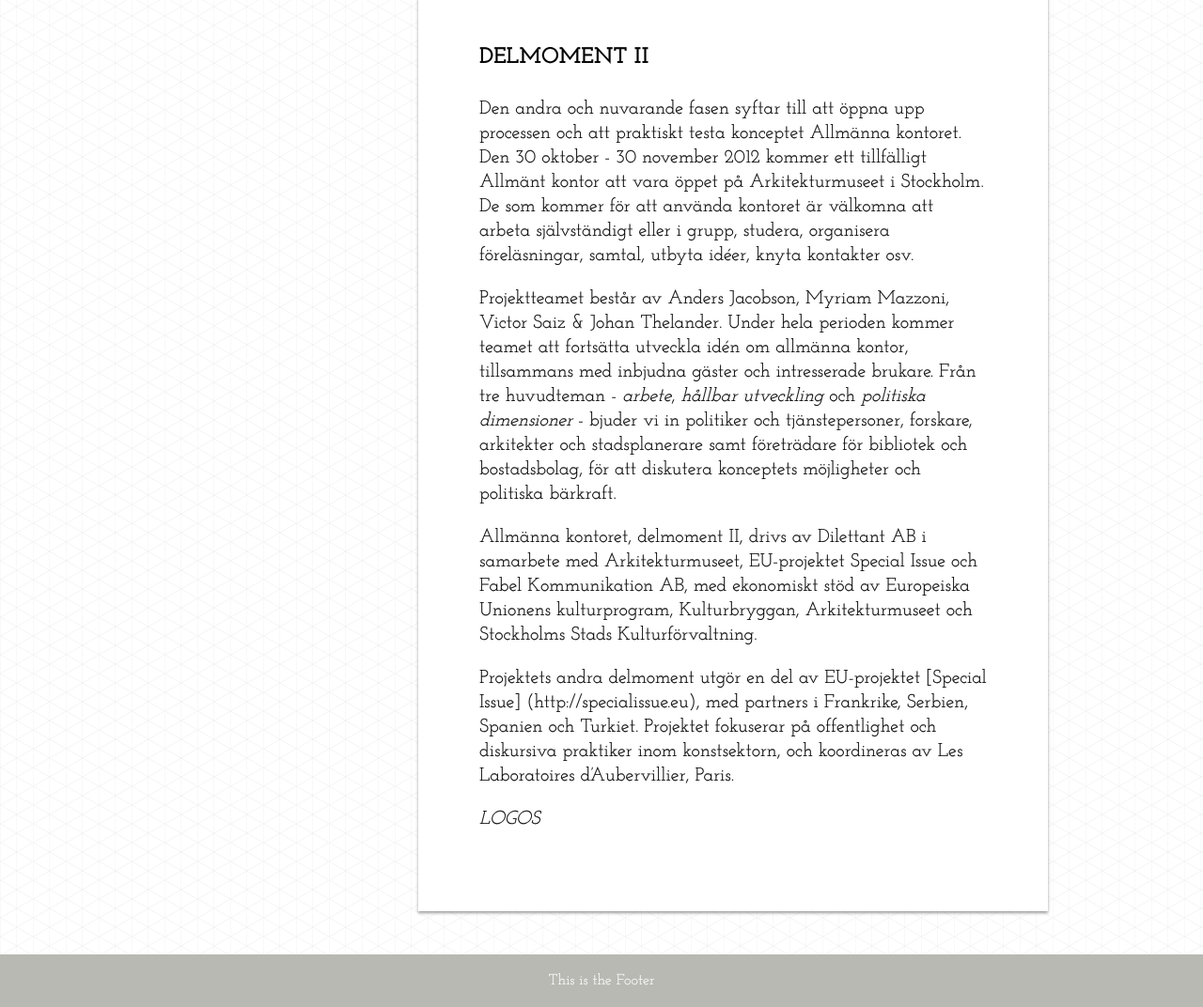
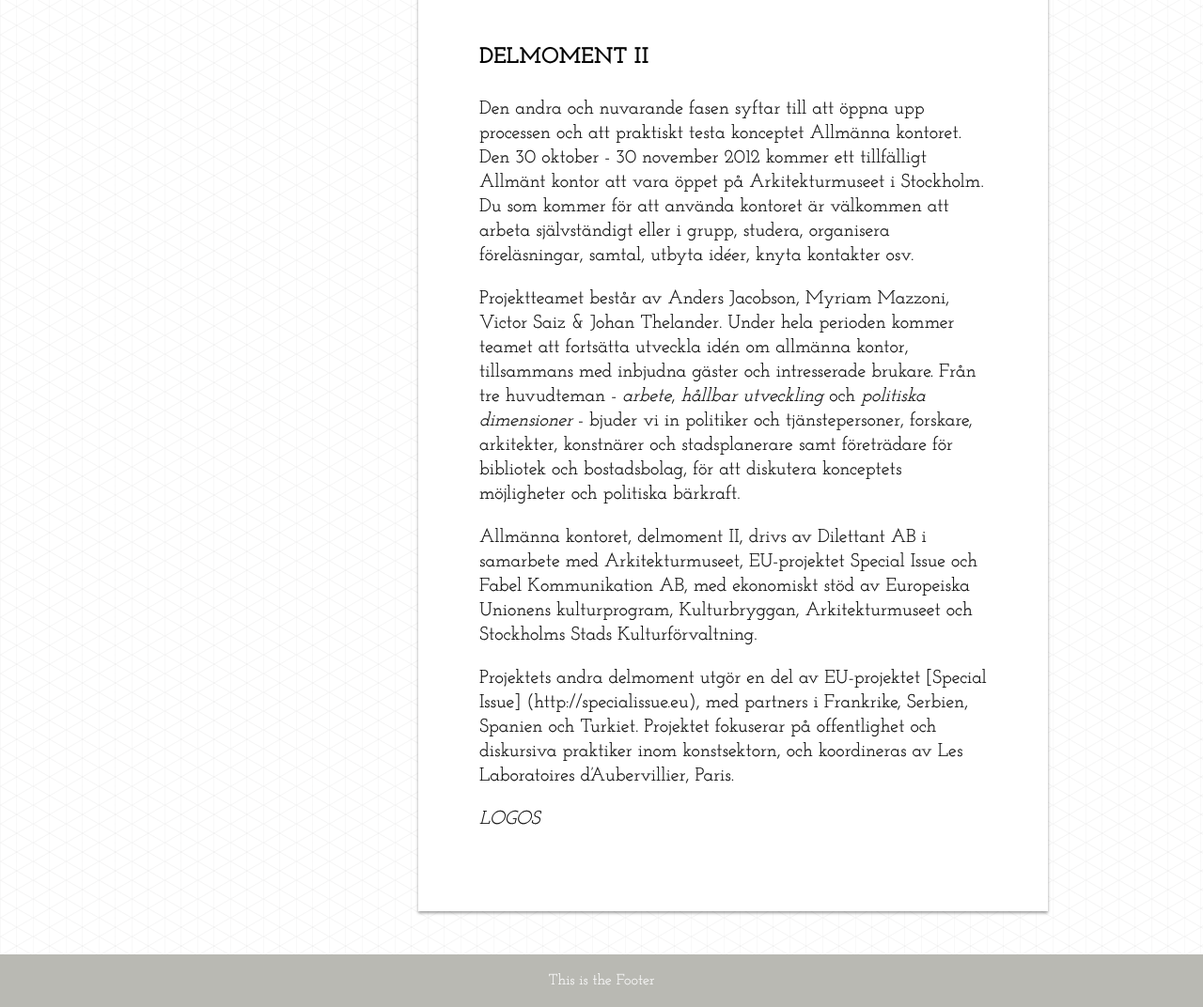
Before and after one commit to dilettant/allmannakontoret, a Jekyll site: the page built from om_projektet/delmoment_II.md, in a window 1280 px wide, cut to the strip 363-1435 px from the top of the page. Shown: the whole strip at 94% size. Built offline with Jekyll 4.4.1, drawn with Linux system fonts in a browser that asks for light colours.

Commit message:
Updated om_projektet/delmoment_II.md

```diff
--- a/om_projektet/delmoment_II.md
+++ b/om_projektet/delmoment_II.md
@@ -6,9 +6,9 @@ parent: delmoment
 category: om_projektet
 ---
 
-Den andra och nuvarande fasen syftar till att öppna upp processen och att praktiskt testa konceptet Allmänna kontoret. Den 30 oktober - 30 november 2012 kommer ett tillfälligt Allmänt kontor att vara öppet på Arkitekturmuseet i Stockholm. De som kommer för att använda kontoret är välkomna att arbeta självständigt eller i grupp, studera, organisera föreläsningar, samtal, utbyta idéer, knyta kontakter osv.
+Den andra och nuvarande fasen syftar till att öppna upp processen och att praktiskt testa konceptet Allmänna kontoret. Den 30 oktober - 30 november 2012 kommer ett tillfälligt Allmänt kontor att vara öppet på Arkitekturmuseet i Stockholm. Du som kommer för att använda kontoret är välkommen att arbeta självständigt eller i grupp, studera, organisera föreläsningar, samtal, utbyta idéer, knyta kontakter osv.
 
-Projektteamet består av Anders Jacobson, Myriam Mazzoni, Victor Saiz & Johan Thelander. Under hela perioden kommer teamet att fortsätta utveckla idén om allmänna kontor, tillsammans med inbjudna gäster och intresserade brukare. Från tre huvudteman - *arbete*, *hållbar utveckling* och *politiska dimensioner* - bjuder vi in politiker och tjänstepersoner, forskare, arkitekter och stadsplanerare samt företrädare för bibliotek och bostadsbolag, för att diskutera konceptets möjligheter och politiska bärkraft.
+Projektteamet består av Anders Jacobson, Myriam Mazzoni, Victor Saiz & Johan Thelander. Under hela perioden kommer teamet att fortsätta utveckla idén om allmänna kontor, tillsammans med inbjudna gäster och intresserade brukare. Från tre huvudteman - *arbete*, *hållbar utveckling* och *politiska dimensioner* - bjuder vi in politiker och tjänstepersoner, forskare, arkitekter, konstnärer och stadsplanerare samt företrädare för bibliotek och bostadsbolag, för att diskutera konceptets möjligheter och politiska bärkraft.
 
 Allmänna kontoret, delmoment II, drivs av Dilettant AB i samarbete med Arkitekturmuseet, EU-projektet Special Issue och Fabel Kommunikation AB, med ekonomiskt stöd av Europeiska Unionens kulturprogram, Kulturbryggan, Arkitekturmuseet och Stockholms Stads Kulturförvaltning.
 
```
